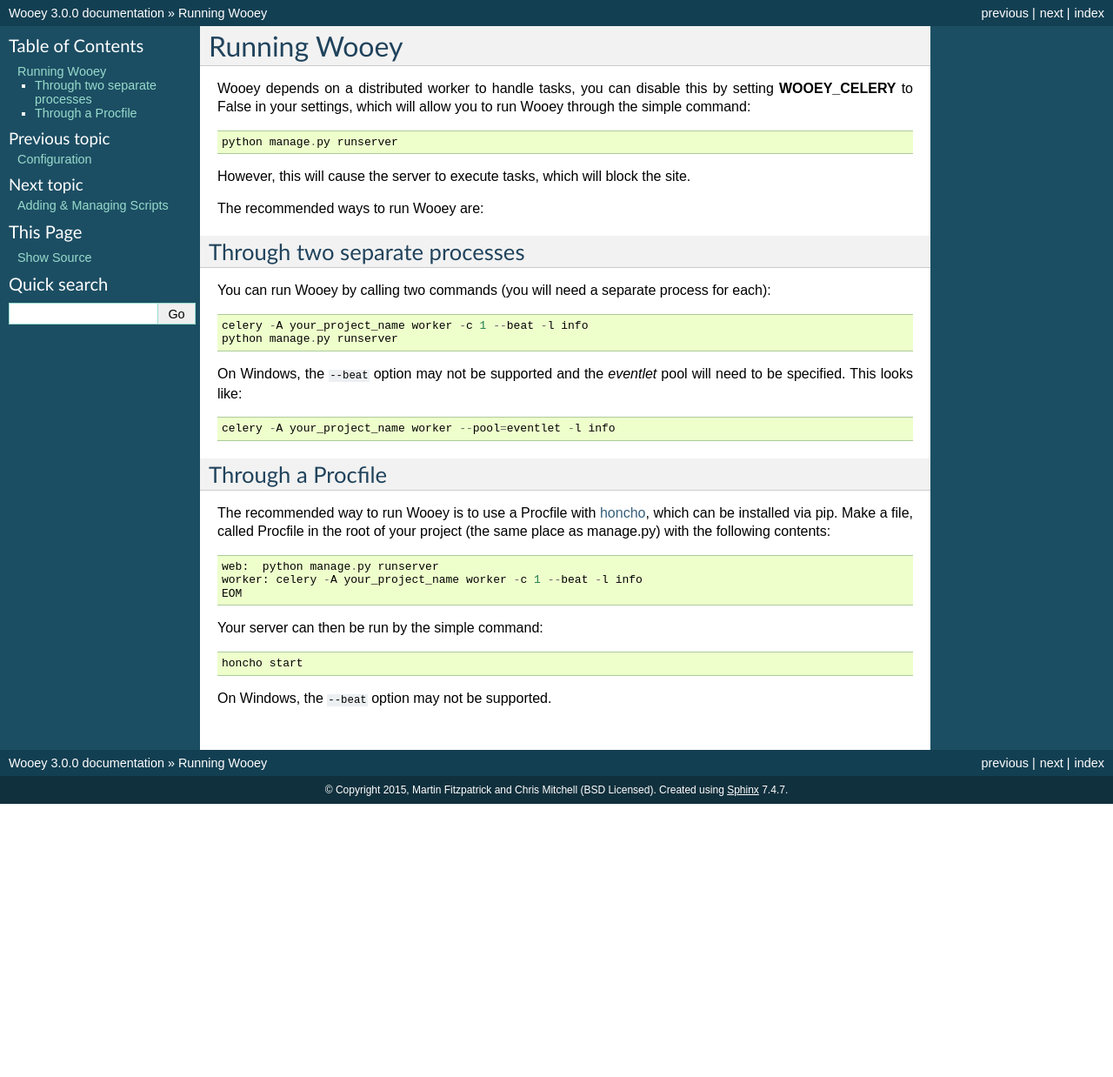
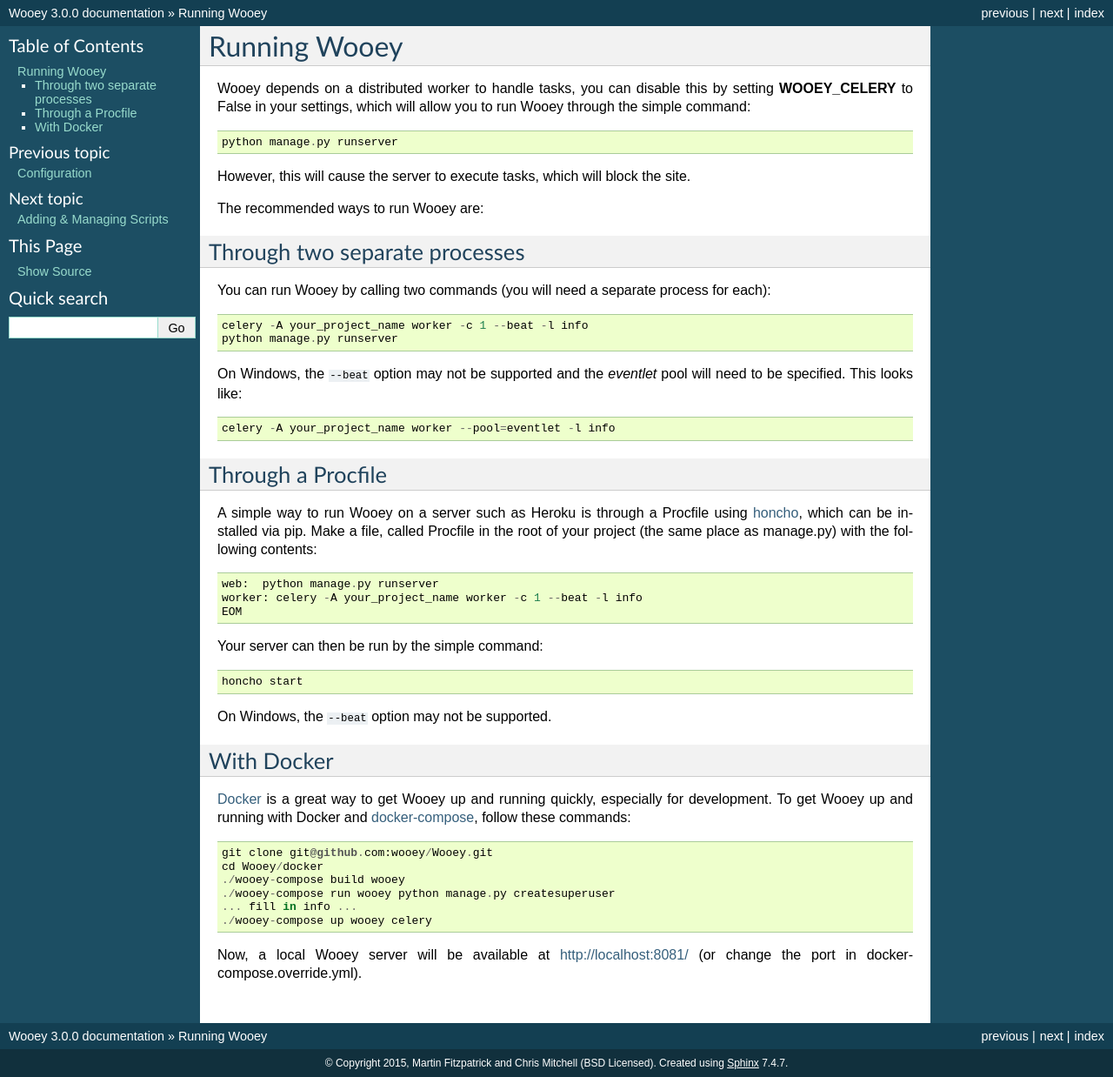
Before and after one commit to wooey/Wooey, a Sphinx documentation site: the page built from docs/running_wooey.rst, in a window 1280 px wide. Shown: the whole page at 87% size. Built offline with Sphinx 7.4.7, drawn with Linux system fonts in a browser that asks for light colours; pages that are not in the unit, such as notebooks, are missing from menus; before the commit the page ends 924 px from its top, so only the background shows below that.

Commit message:
Doc updates (#264)
* documentation updates

* spacing

* Formatting

```diff
--- a/docs/index.rst
+++ b/docs/index.rst
@@ -40,6 +40,7 @@
    customizations
    remote
    upgrade_help
+   security
 
 
 Developers
--- a/docs/running_wooey.rst
+++ b/docs/running_wooey.rst
@@ -35,8 +35,8 @@
 Through a Procfile
 ------------------
 
-The recommended way to run Wooey is to use a Procfile with
-`honcho <https://github.com/nickstenning/honcho>`__, which can be
+A simple way to run Wooey on a server such as Heroku is through a Procfile
+using `honcho <https://github.com/nickstenning/honcho>`__, which can be
 installed via pip. Make a file, called Procfile in the root of your
 project (the same place as manage.py) with the following contents:
 
@@ -53,3 +53,23 @@
     honcho start
 
 On Windows, the ``--beat`` option may not be supported.
+
+
+With Docker
+-----------
+
+`Docker <https://www.docker.com>`__ is a great way to get Wooey up and running quickly, especially
+for development. To get Wooey up and running with Docker and `docker-compose <https://docs.docker.com/compose/>`__,
+follow these commands:
+
+::
+
+    git clone git@github.com:wooey/Wooey.git
+    cd Wooey/docker
+    ./wooey-compose build wooey
+    ./wooey-compose run wooey python manage.py createsuperuser
+    ... fill in info ...
+    ./wooey-compose up wooey celery
+
+Now, a local Wooey server will be available at http://localhost:8081/ (or change the port in
+docker-compose.override.yml).
```
Also changed, not shown: docs/security.rst (added, +10 -0 lines).
